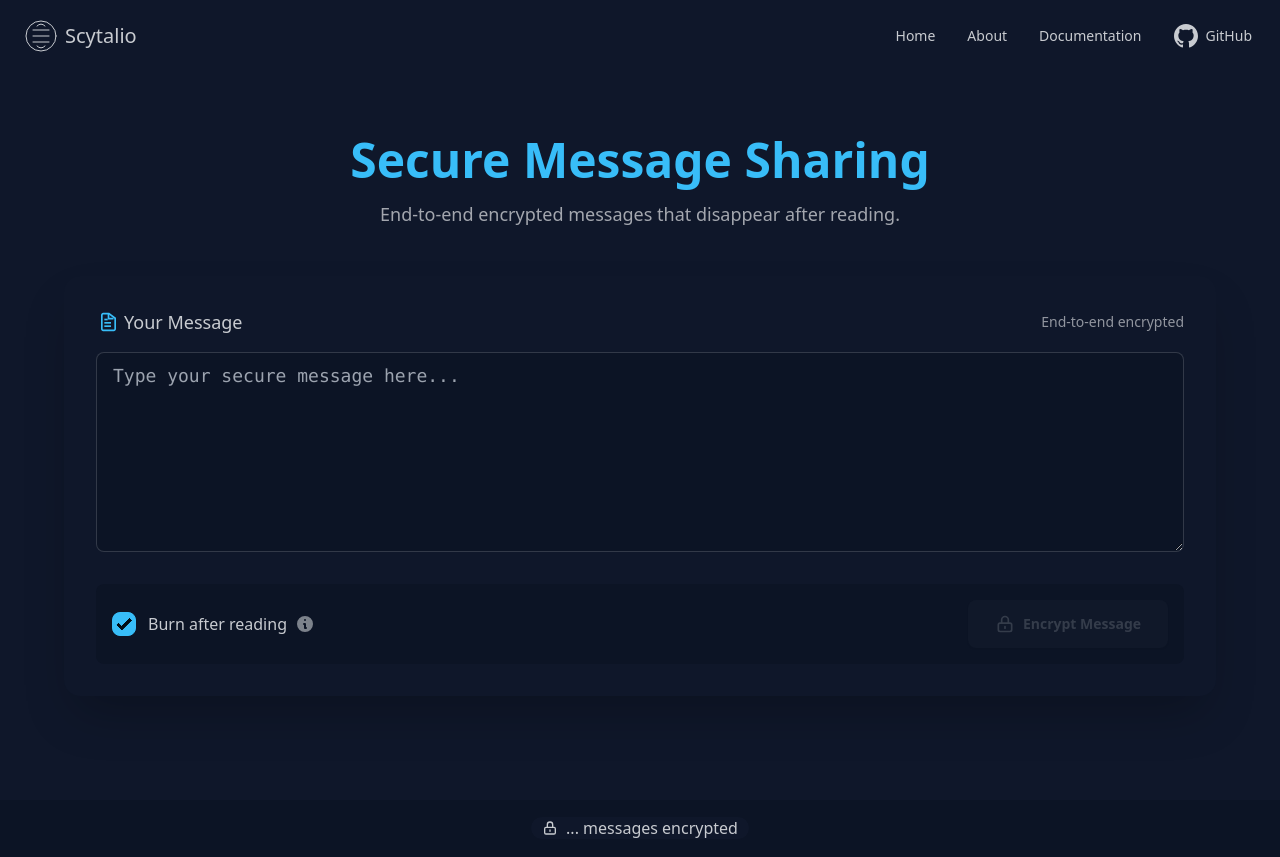
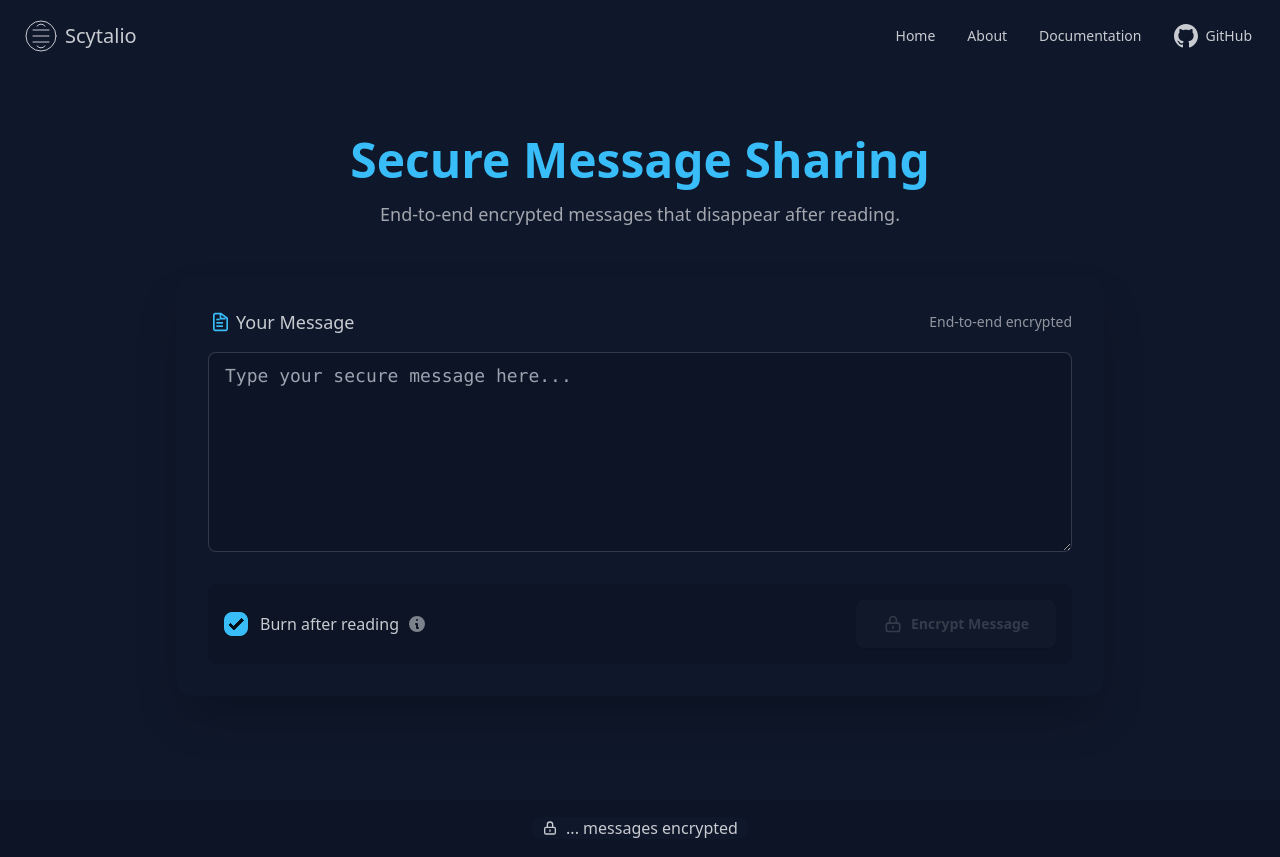
Before and after one commit to gaetangr/scytalio, a Vue app in the folder frontend/: page / in a window 1280 px wide. Built offline with nearby package versions, Linux system fonts and the light colour scheme; no server answers.

Commit message:
Adjust EncryptPage layout for improved responsiveness by modifying container width

```diff
--- a/frontend/src/components/EncryptPage.vue
+++ b/frontend/src/components/EncryptPage.vue
@@ -2,7 +2,7 @@
   <div>
     <Toast :show="showToast" :text="toastText" :type="toastType" />
   </div>
-  <div class="container mx-auto p-4 md:p-8 lg:p-12 max-w-7xl">
+  <div class="container mx-auto p-4 md:p-8 lg:p-12 max-w-5xl">
     <!-- Hero Section -->
     <div class="text-center mb-12">
       <h1 class="text-4xl md:text-5xl font-bold mb-4 text-primary">Secure Message Sharing</h1>
```
